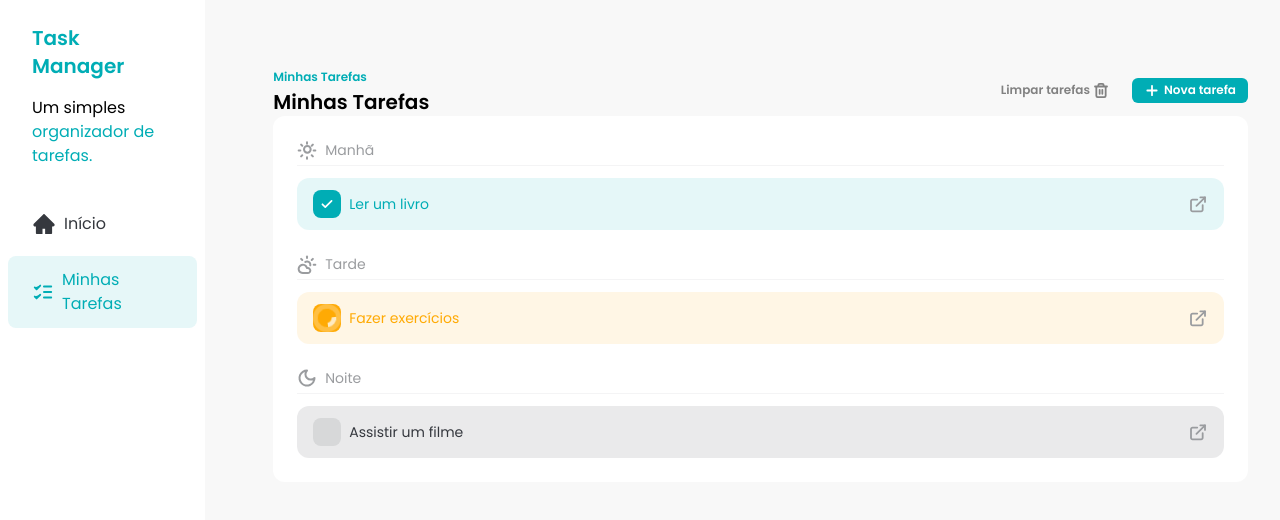
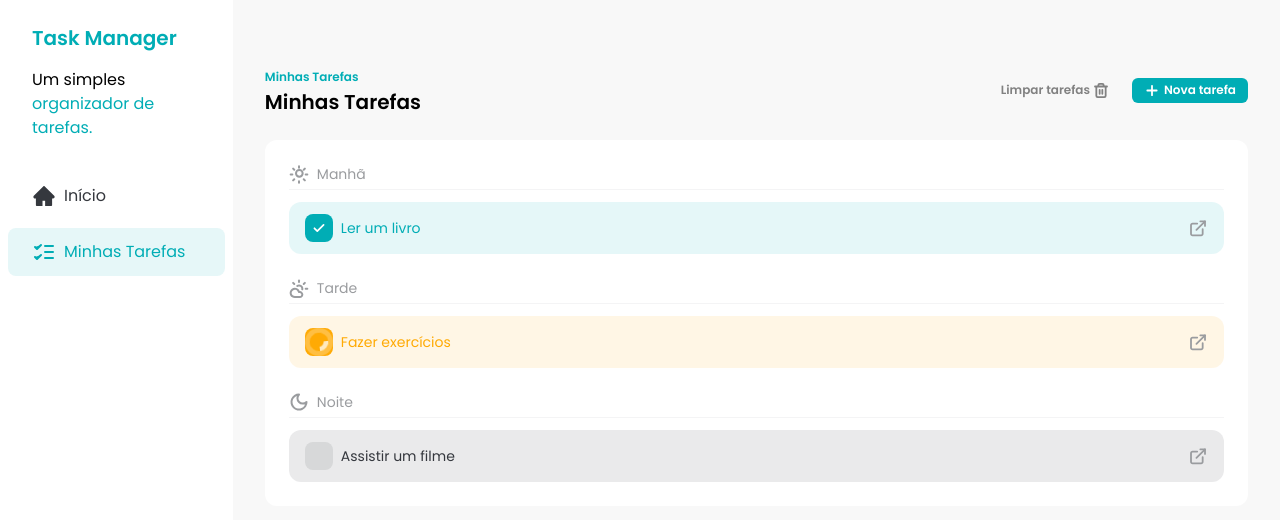
Before and after one commit to isac1708/FSC-TASK-MANAGER-REACT, a React (Vite) app: page / in a window 1280 px wide. Shown: the top 520 px of the page. Built offline with nearby package versions, Linux system fonts and the light colour scheme.

Commit message:
feat: update spacing between sidebar  and tasks

```diff
--- a/src/App.jsx
+++ b/src/App.jsx
@@ -5,7 +5,7 @@
 
 function App() {
   return (
-    <div className="flex gap-9">
+    <div className="flex">
      <Sidebar />
      <Tasks />
     </div>
--- a/src/components/Sidebar.jsx
+++ b/src/components/Sidebar.jsx
@@ -4,7 +4,7 @@
 
 const Sidebar = () => {
   return (
-    <div className="h-screen bg-white w-64">
+    <div className="h-screen bg-white w-72">
       <div className="px-8 py-6 space-y-4">
         <h1 className="text-xl font-semibold text-[#00ADB5]">Task Manager</h1>
         <p>
--- a/src/components/Tasks.jsx
+++ b/src/components/Tasks.jsx
@@ -38,7 +38,7 @@
 
 
   return (
-    <div className="w-full px-8 py-16">
+    <div className="w-full px-8 py-16 space-y-6">
       <div className="flex w-full justify-between">
         <div>
           <span className="text-xs font-semibold text-[#00ADB5]">
```
